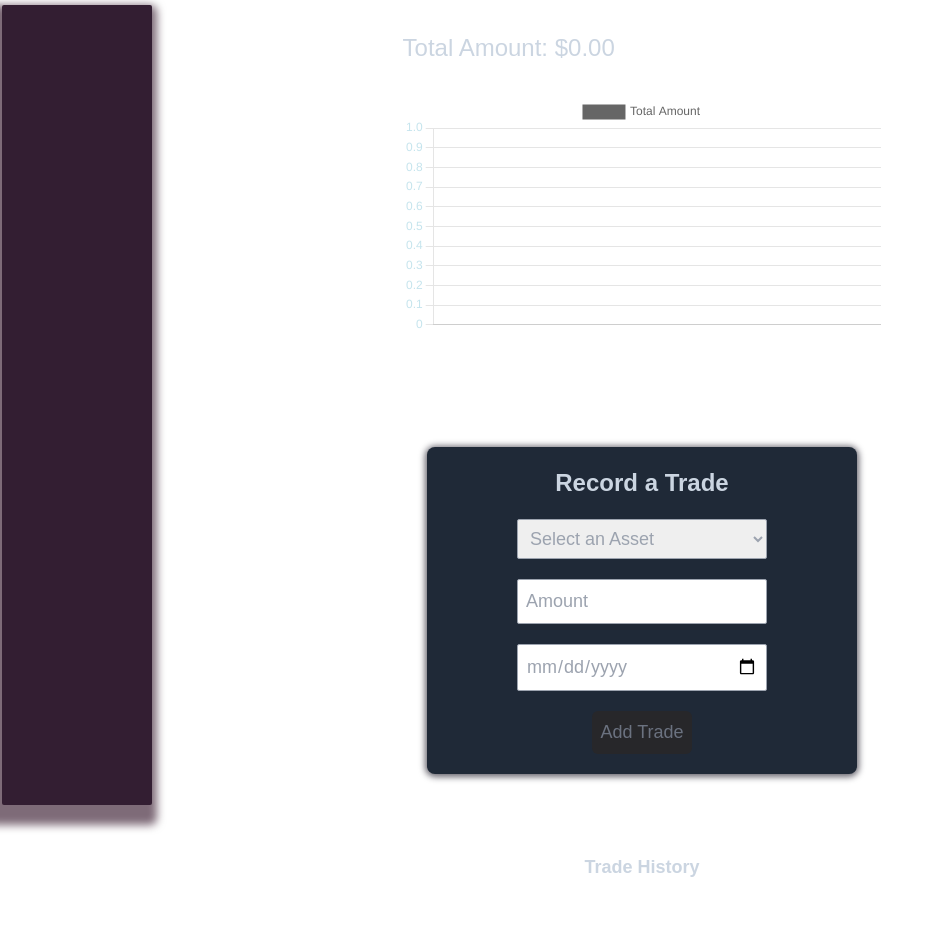
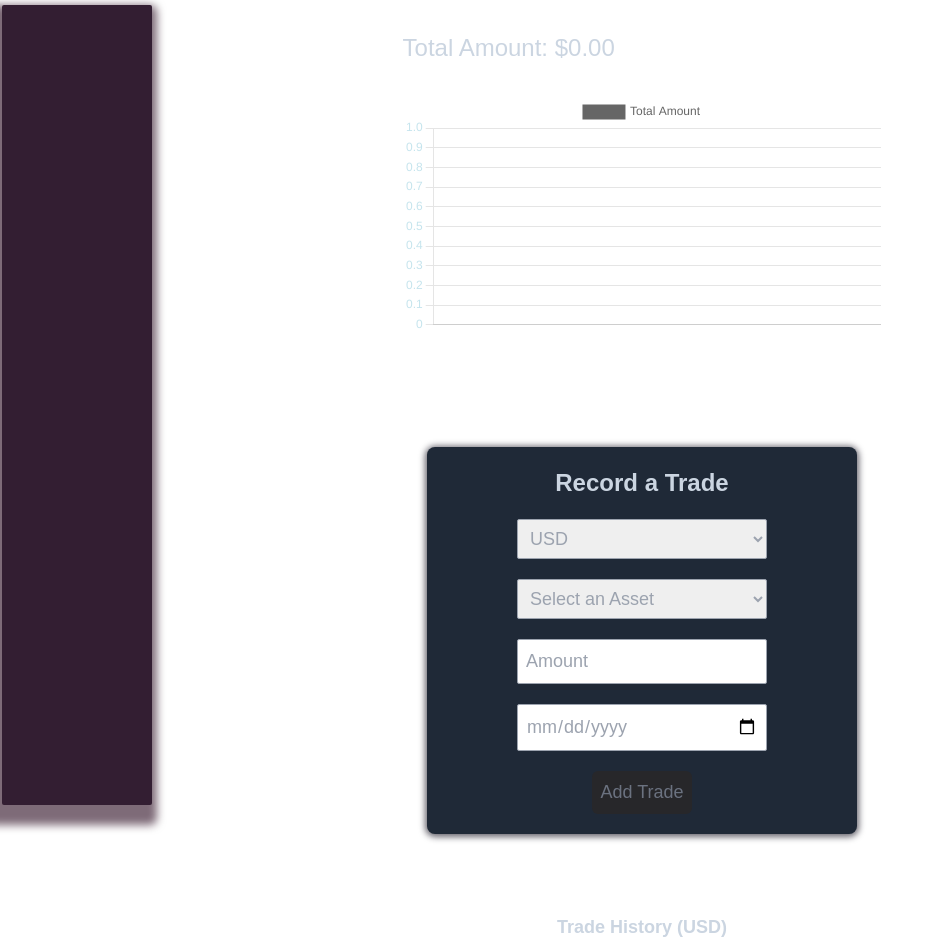
Before and after one commit to Dawnzy233/tradermeu, a Next.js app: page / in a window 1280 px wide. Shown: the top 939 px of the page, without its empty margins (0-944 px from the left). Built offline with nearby package versions, Linux system fonts and the light colour scheme.

Commit message:
updated currency choice and added Dime Interest

```diff
--- a/app/components/Graph.tsx
+++ b/app/components/Graph.tsx
@@ -19,6 +19,7 @@ interface Trade {
   name: string;
   amount: string;
   date: string;
+  currency: string;
 }
 
 const Graph = () => {
@@ -30,7 +31,7 @@ const Graph = () => {
     }
     return [];
   });
-  const [trade, setTrade] = useState<Trade>({ name: '', amount: '', date: '' });
+  const [trade, setTrade] = useState<Trade>({ name: '', amount: '', date: '', currency: '' });
   const [totalAmount, setTotalAmount] = useState(() => {
     if (typeof window !== 'undefined') {
       const savedTrades = localStorage.getItem('trades');
@@ -40,6 +41,7 @@ const Graph = () => {
     return 0;
   });
   const [warningMessage, setWarningMessage] = useState('');
+  const [currency, setCurrency] = useState('USD');
 
   useEffect(() => {
     // Update local storage whenever trades change
@@ -71,7 +73,11 @@ const Graph = () => {
 
   const handleInputChange = (e: React.ChangeEvent<HTMLInputElement | HTMLSelectElement>) => {
     const { name, value } = e.target;
-    setTrade({ ...trade, [name]: value });
+    if (name === 'currency') {
+      setCurrency(value); // Update currency state
+    } else {
+      setTrade({ ...trade, [name]: value });
+    }
   };
 
   const handleSubmit = (e: React.FormEvent<HTMLFormElement>) => {
@@ -87,9 +93,9 @@ const Graph = () => {
       return;
     }
     setWarningMessage('');
-    setTrades([...trades, trade]);
+    setTrades([...trades, { ...trade, currency }]);
     setTotalAmount(totalAmount + parseFloat(trade.amount));
-    setTrade({ name: '', amount: '', date: '' });
+    setTrade({ name: '', amount: '', date: '', currency: currency });
   };
 
   const handleDelete = (index: number) => {
@@ -106,7 +112,7 @@ const Graph = () => {
 
   return (
     <div className='graph-container w-[70vh] m-auto h-[100vh] flex flex-col items-center p-10'>
-      <h2 className='total-amount text-2xl text-slate-300 mb-8 self-start'>Total Amount: ${totalAmount.toFixed(2)}</h2>
+      <h2 className='total-amount text-2xl text-slate-300 mb-8 self-start'>Total Amount: {currency === 'USD' ? '$' : '฿'}{totalAmount.toFixed(2)}</h2>
       <div className='graph w-full flex-grow flex items-center justify-center mb-8'>
         <Line
           data={data}
@@ -130,7 +136,7 @@ const Graph = () => {
                     const trade = trades[context.dataIndex];
                     return [
                       `Trade: ${trade.name}`,
-                      `Amount: $${trade.amount}`,
+                      `Amount: ${trade.currency === 'USD' ? '$' : '฿'}${trade.amount}`,
                       `Date: ${trade.date}`
                     ];
                   },
@@ -145,6 +151,15 @@ const Graph = () => {
           <h2 className='text-2xl font-semibold flex justify-center mb-5 text-slate-300'>Record a Trade</h2>
           <form onSubmit={handleSubmit} className='flex flex-col items-center'>
             <select
+              name='currency'
+              value={currency} // Ensure this is bound to the currency state
+              onChange={handleInputChange}
+              className='mb-5 p-2 border text-gray-400 border-gray-400 rounded-sm w-full'
+            >
+              <option value='USD'>USD</option>
+              <option value='THB'>THB</option>
+            </select>
+            <select
               name='name'
               value={trade.name}
               onChange={handleInputChange}
@@ -156,6 +171,7 @@ const Graph = () => {
               <option value='AUDUSD'>AUDUSD</option>
               <option value='EURUSD'>EURUSD</option>
               <option value='GOLD'>GOLD</option>
+              <option value="Dime Interest">Dime Interest</option>
             </select>
             <input
               type='number'
@@ -183,7 +199,7 @@ const Graph = () => {
         </div>
       </div>
       <div className='trade-history relative  w-[90%] min-h-[500px] flex flex-col items-center mt-20' >
-        <h2 className='tradehistory-titletext-2xl font-semibold text-slate-300 mb-5 text-center sticky top-0'>Trade History</h2>
+        <h2 className='tradehistory-titletext-2xl font-semibold text-slate-300 mb-5 text-center sticky top-0'>Trade History ({currency})</h2>
         <table className='min-w-full  bg-gray-800 text-gray-300 text-center mt-10'>
           <thead>
             <tr>
@@ -200,7 +216,9 @@ const Graph = () => {
             {trades.slice(0, 10).map((trade, index) => (
               <tr key={index} className='border-b border-gray-700'>
                 <td className='py-2 text-center'>{trade.name}</td>
-                <td className='py-2 text-center' style={{ color: parseFloat(trade.amount) < 0 ? 'red' : 'green' }}>${trade.amount}</td>
+                <td className='py-2 text-center' style={{ color: parseFloat(trade.amount) < 0 ? 'red' : 'green' }}>
+                  {trade.currency === 'USD' ? '$' : '฿'}{trade.amount}
+                </td>
                 <td className='py-2 text-center'>{trade.date}</td>
                 <td className='py-2 text-center'>
                   <button onClick={() => handleDelete(index)} className='text-red-500 hover:text-red-700'>
```
